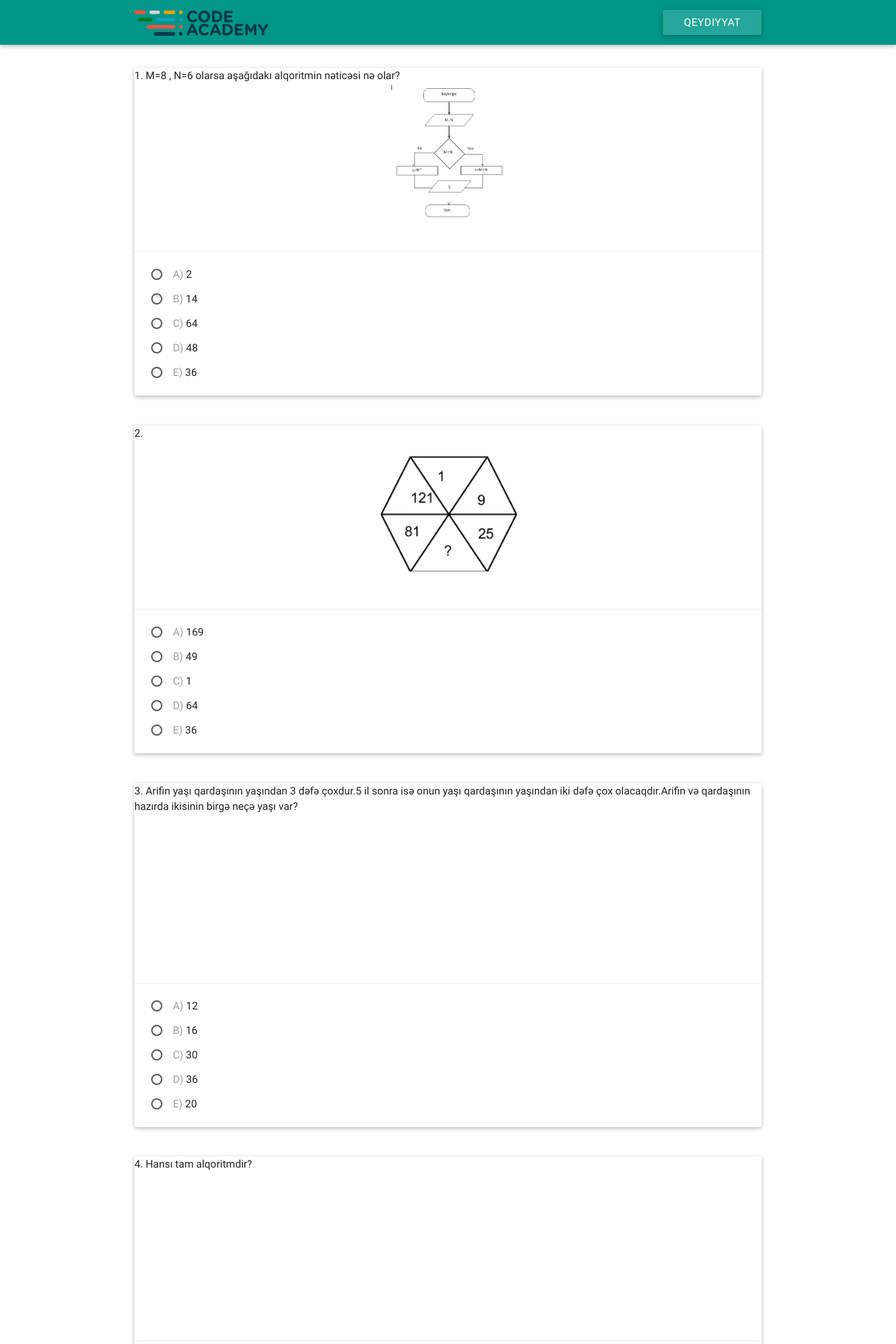
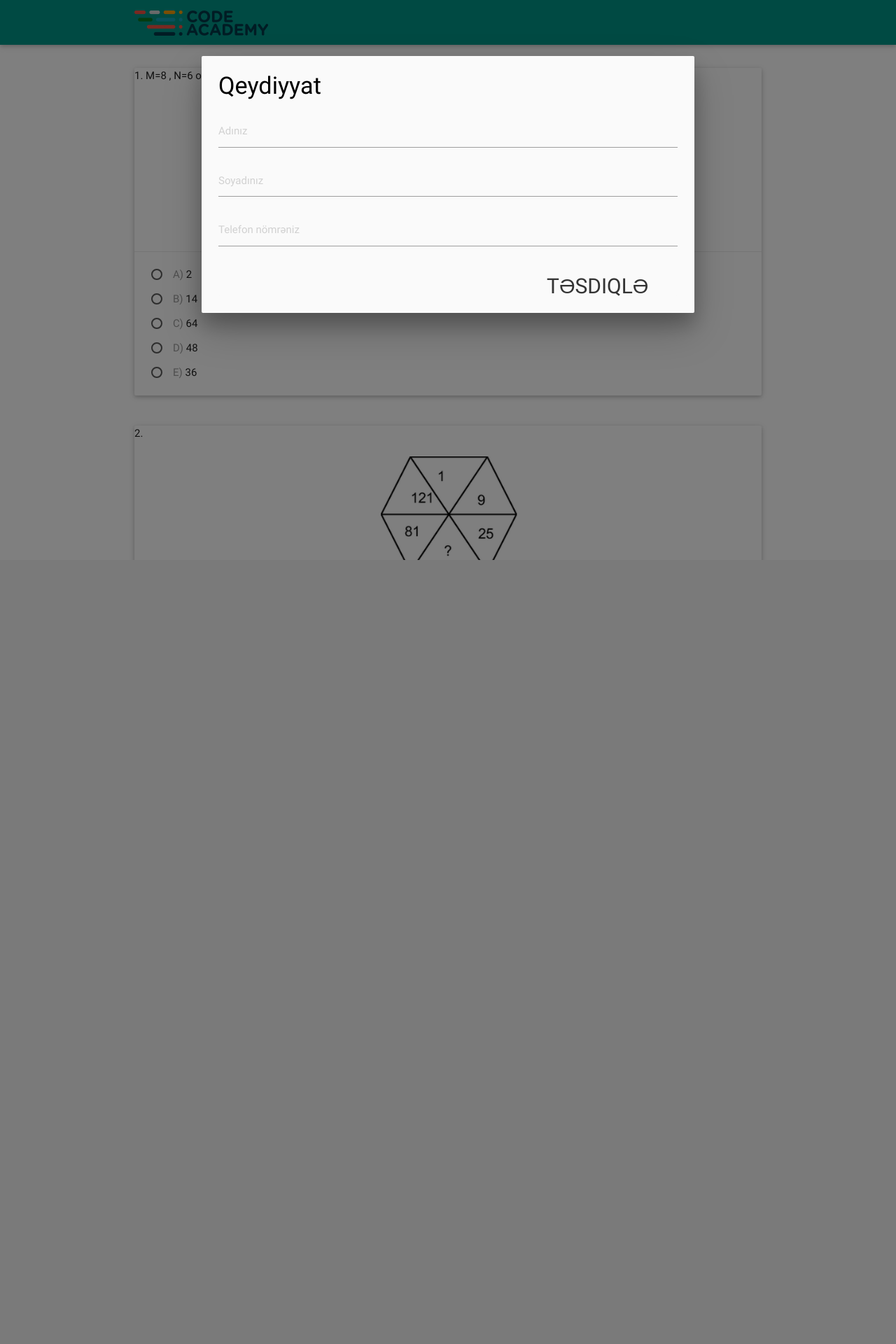
Before and after one commit to YasinElisli/exam, a PHP site: page / in a window 1280 px wide. Shown: the top 1920 px of the page at 70% size. After the commit the page ends 800 px from the top, so only its background shows below. Run offline with PHP 8.4, Linux system fonts and the light colour scheme; data comes from the database, SQL or seed files in the repository.

Commit message:
question and answer

```diff
--- a/index.php
+++ b/index.php
@@ -39,6 +39,7 @@
                 <img src="img/logo.png" alt="" class="" />
 
               </a>
+
             </div>
             <ul id="nav-mobile" class="right hide-on-med-and-down">
 
@@ -46,7 +47,7 @@
 
 
               <!-- Modal Trigger -->
-              <a class="modal-trigger waves-effect waves-light btn" href="#modal1">Qeydiyyat</a>
+              <!-- <a class="modal-trigger waves-effect waves-light btn" href="#modal1">Qeydiyyat</a> -->
 
               <!-- Modal Structure -->
               <div id="modal1" class="modal">
@@ -55,18 +56,18 @@
 
 
 
-                  <form class="" action="" method="post">
+                  <form class="" action="index.php" method="get">
 
-                    <input id="nameSurnameInput" type="text" placeholder="Adınız" class="validate">
-                    <input id="nameSurnameInput" type="text" placeholder="Soyadınız" class="validate">
-                    <input id="phoneNumber" type="text" placeholder="Telefon nömrəniz" class="validate">
-
+                    <input name="ad" id="nameSurnameInput" type="text" placeholder="Adınız" class="validate">
+                    <input name="soyad" id="nameSurnameInput" type="text" placeholder="Soyadınız" class="validate">
+                    <input name="tel" id="phoneNumber" type="text" placeholder="Telefon nömrəniz" class="validate">
+                    <div class="modal-footer">
+                      <input type="submit" class="modal-action modal-close waves-effect waves-green btn-flat " value="Təsdiqlə">
+                    </div>
                   </form>
 
                 </div>
-                <div class="modal-footer">
-                  <a href="#!" class="modal-action modal-close waves-effect waves-green btn-flat ">Nəticə</a>
-                </div>
+
               </div>
 
 
@@ -76,13 +77,11 @@
             </ul>
           </div>
         </div>
+
       </nav>
 
       <script type="text/javascript">
-        $(document).ready(function() {
-          // the "href" attribute of .modal-trigger must specify the modal ID that wants to be triggered
-          $('.modal-trigger').leanModal();
-        });
+        $('#modal1').openModal();
       </script>
 
     </div>
@@ -90,28 +89,26 @@
     <!-- header -->
 
     <div class="mainContent">
-
       <div class="container">
         <?php
         $connection = mysqli_select_db($db_connection,$dbname);
         $query=mysqli_query($db_connection,"SELECT * FROM question");
 
         while ($row = mysqli_fetch_assoc($query)) {
+          $checkImg = "none";
           $qId = $row['id'];
           $question = $row['question'];
           $qImg = $row['question_img'];
+          if (!empty($qImg)) {$checkImg = "inherit";}
           $queryAnswer=mysqli_query($db_connection,"SELECT * FROM answer WHERE question_id = '$qId'");
           echo '<div class="row">
             <div class="col s12 m12">
               <div class="hoverable card">
-                <div class="card-image">
-                '.$qId.'. '.$question.'
-                  <img src="'.$qImg.'" alt="" />
-
-
+                <div class="card-image"><span class="question">
+                '.$qId.'. '.$question.'</span>
+                  <img src="'.$qImg.'" alt="" style="display:'.$checkImg.'" />
                 </div>
                 <div class="card-content">
-
 
                 </div>
                 <div class="card-action">
```
Also changed, not shown: img/q13.png (added), img/q22.png (added), img/q7.png (added).
